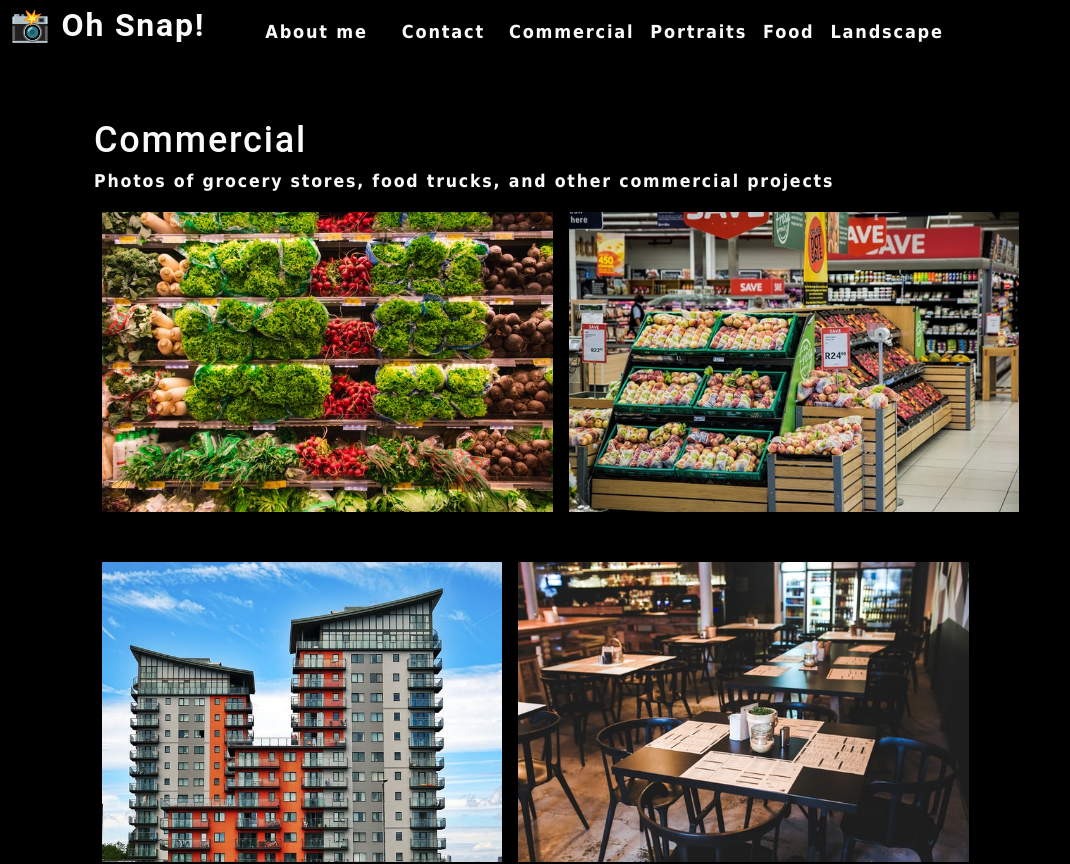
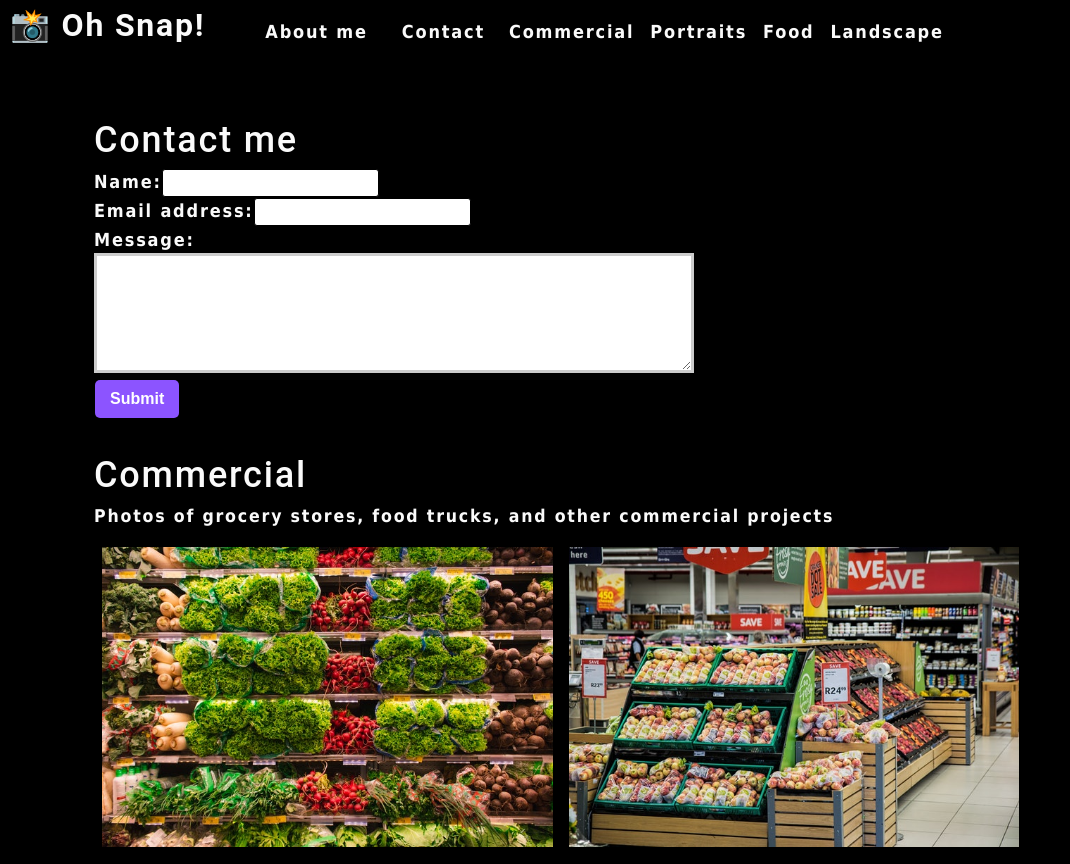
Before and after one commit to fabianingram/photo-port-1, a React (Create React App) app: page / in a window 1280 px wide. Shown: the top 864 px of the page, without its empty margins (0-1070 px from the left). Built offline with nearby package versions, Linux system fonts and the light colour scheme.

Commit message:
added contact form with validation

```diff
--- a/src/App.js
+++ b/src/App.js
@@ -2,6 +2,7 @@
 import Nav from './components/Nav';
 import About from './components/About';
 import Gallery from './components/Gallery';
+import ContactForm from './components/Contact';
 
 function App() {
   const [categories] = useState([
@@ -24,6 +25,7 @@
         currentCategory={currentCategory}
       />
       <main>
+      <ContactForm />
         <Gallery currentCategory={currentCategory}></Gallery>
         <About></About>
       </main>
--- a/src/components/Contact/index.js
+++ b/src/components/Contact/index.js
@@ -1,21 +1,35 @@
+import React, { useState } from 'react';
+
 function ContactForm() {
 
     // JSX
+    const [formState, setFormState] = useState({ name: '', email: '', message: '' });
+    const { name, email, message } = formState;
+
+    function handleChange(e) {
+        setFormState({...formState, [e.target.name]: e.target.value })
+      }
+
+    function handleSubmit(e) {
+    e.preventDefault();
+    console.log(formState);
+    }
+
     return (
         <section>
              <h1>Contact me</h1>
-            <form id="contact-form">
+             <form id="contact-form" onSubmit={handleSubmit}>
                 <div>
                     <label htmlFor="name">Name:</label>
-                    <input type="text" name="name" />
+                    <input type="text" name="name" defaultValue={name} onChange={handleChange} />
                 </div>
                 <div>
                     <label htmlFor="email">Email address:</label>
-                    <input type="email" name="email" />
+                    <input type="email" name="email" defaultValue={email} onChange={handleChange}/>
                 </div>
                 <div>
                     <label htmlFor="message">Message:</label>
-                    <textarea name="message" rows="5"  />
+                    <textarea name="message" rows="5" defaultValue={message} onChange={handleChange}/>
                 </div>
                 <button type="submit">Submit</button>
           </form>
```
